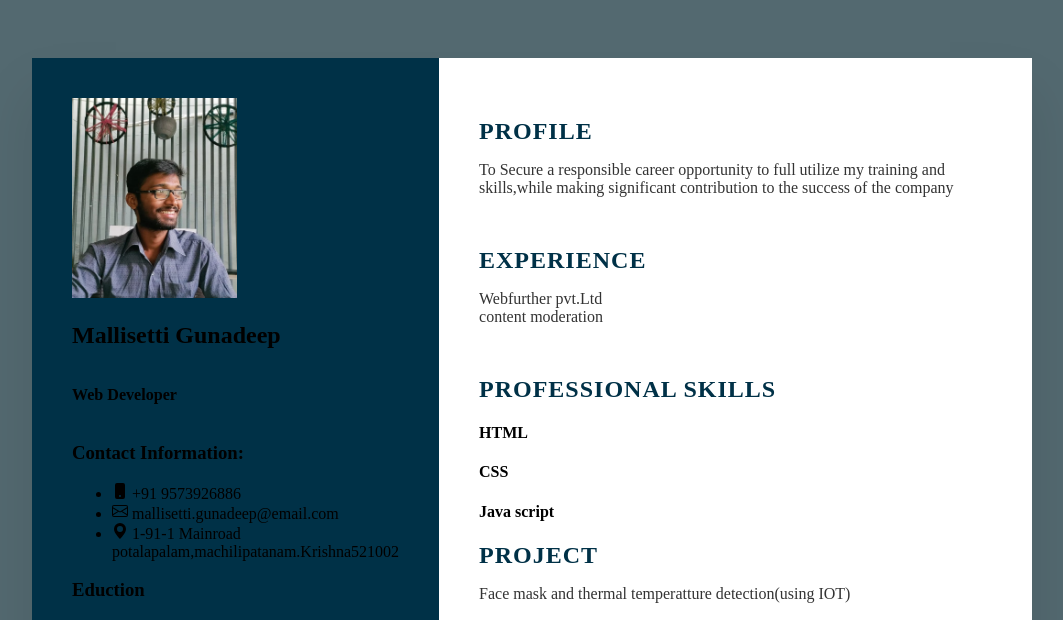
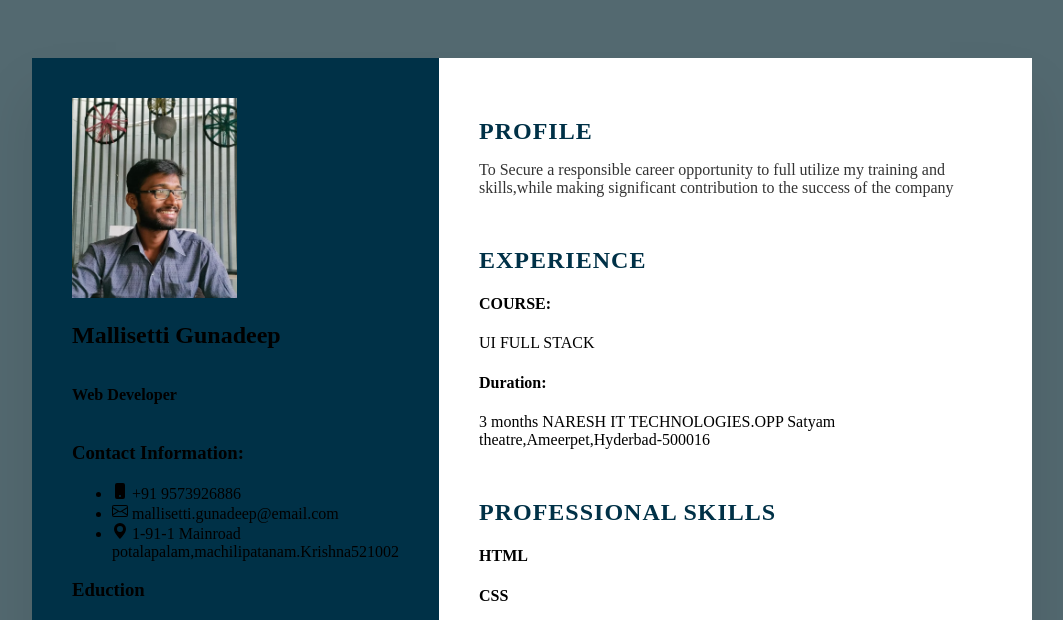
Before and after one commit to gunadeep534/resume1, a website: page index.html in a window 1280 px wide. Shown: the top 620 px of the page, without its empty margins (108-1171 px from the left). Drawn offline with nearby package versions, Linux system fonts and the light colour scheme.

Commit message:
Update index.html

```diff
--- a/index.html
+++ b/index.html
@@ -88,7 +88,9 @@
         </div>
         <div class="about">
           <h2 class="title2">Experience</h2>
-          <p>Webfurther pvt.Ltd<br>content moderation</p>
+          <p><h4>COURSE:</h4>UI FULL STACK
+     <br><h4>Duration:</h4>3 months
+     NARESH IT TECHNOLOGIES.OPP Satyam theatre,Ameerpet,Hyderbad-500016</p>
           </div>
         <div class="about skills">
             <h2 class="title2">professional skills</h2>
```
